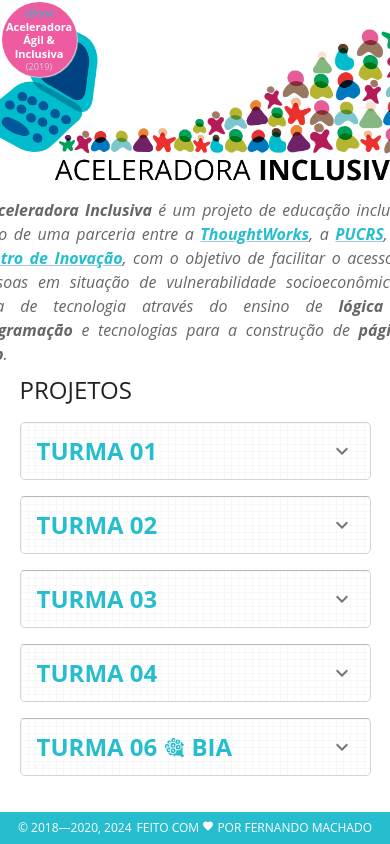
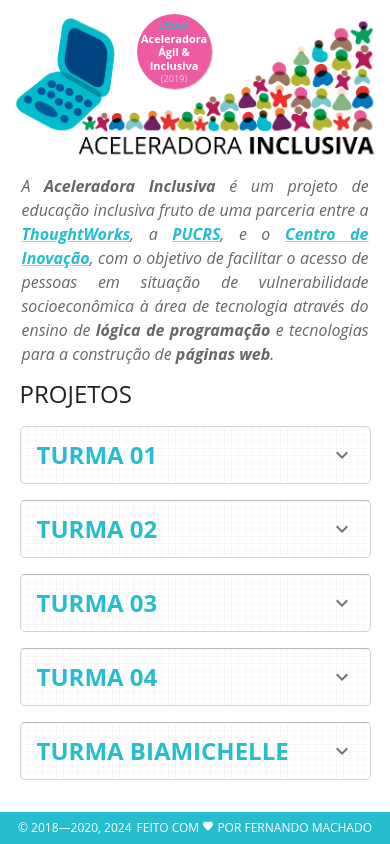
Before and after one commit to fer-nando-machado/aceleradora-inclusiva, a React (Vite) app: page / in a window 390 px wide. Built offline with nearby package versions, Linux system fonts and the light colour scheme.

Commit message:
improves mobile experience

```diff
--- a/src/App.css
+++ b/src/App.css
@@ -19,10 +19,8 @@
 }
 
 .Header .Logo {
-  margin-top: 10px;
-  height: 20vw;
-  min-height: 180px;
-  max-height: 360px;
+  margin-top: 12px;
+  height: clamp(150px, 20vw, 360px);
 }
 
 .Main,
@@ -35,7 +33,7 @@
 }
 
 .Header p {
-  padding: 8px 0;
+  padding: 12px;
   text-align: justify;
   font-style: italic;
 }
@@ -77,6 +75,13 @@
   color: #ef5ba1;
 }
 
+@media (max-width: 500px) {
+  .Header .Download {
+    left: calc(50% - 60px);
+    top: 12px;
+  }
+}
+
 .Footer {
   position: fixed;
   bottom: 0;
@@ -87,6 +92,7 @@
   background: #26bdcf;
   color: white;
   z-index: -1;
+  white-space: nowrap;
 }
 
 .Footer a {
--- a/src/pages.json
+++ b/src/pages.json
@@ -748,13 +748,13 @@
     ]
   },
   {
-    "name": "Turma 06 🎕 BIA",
+    "name": "Turma Biamichelle",
     "path": "t06",
     "projects": [
       {
         "name": "Entre na Aceleradora",
         "path": "bem-vindos",
-        "description": "Saiba mais sobre o projeto através do site feito de maneira conjunta e colaborativa entre as pessoas alunas da turma 6",
+        "description": "Saiba mais sobre o projeto através do site feito de maneira conjunta e colaborativa pela Turma 06. Incluído em memória de Michelle Borges Miranda 💐",
         "picture": "./akatsuki.jpg",
         "pages": [
           {
```
